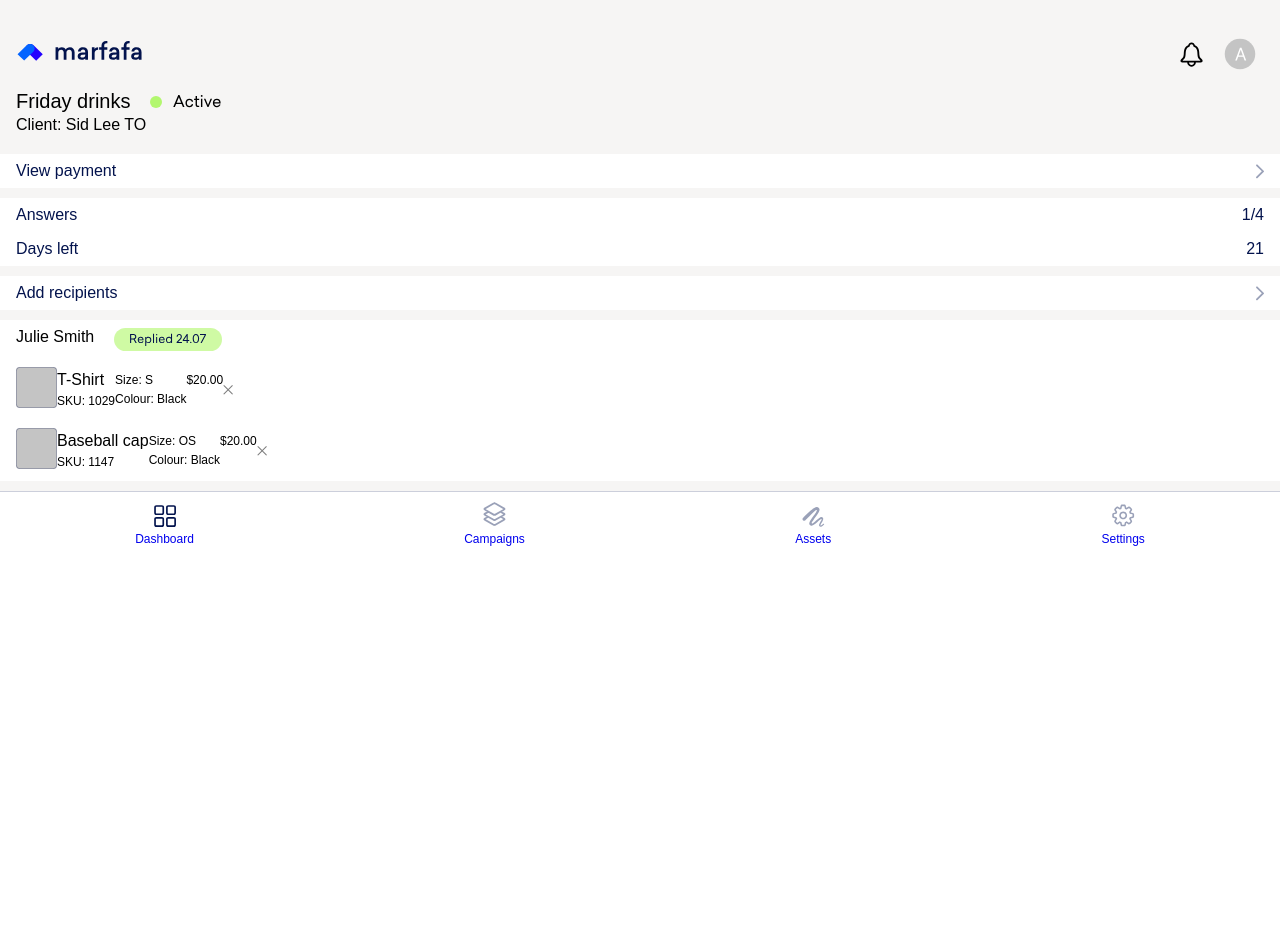
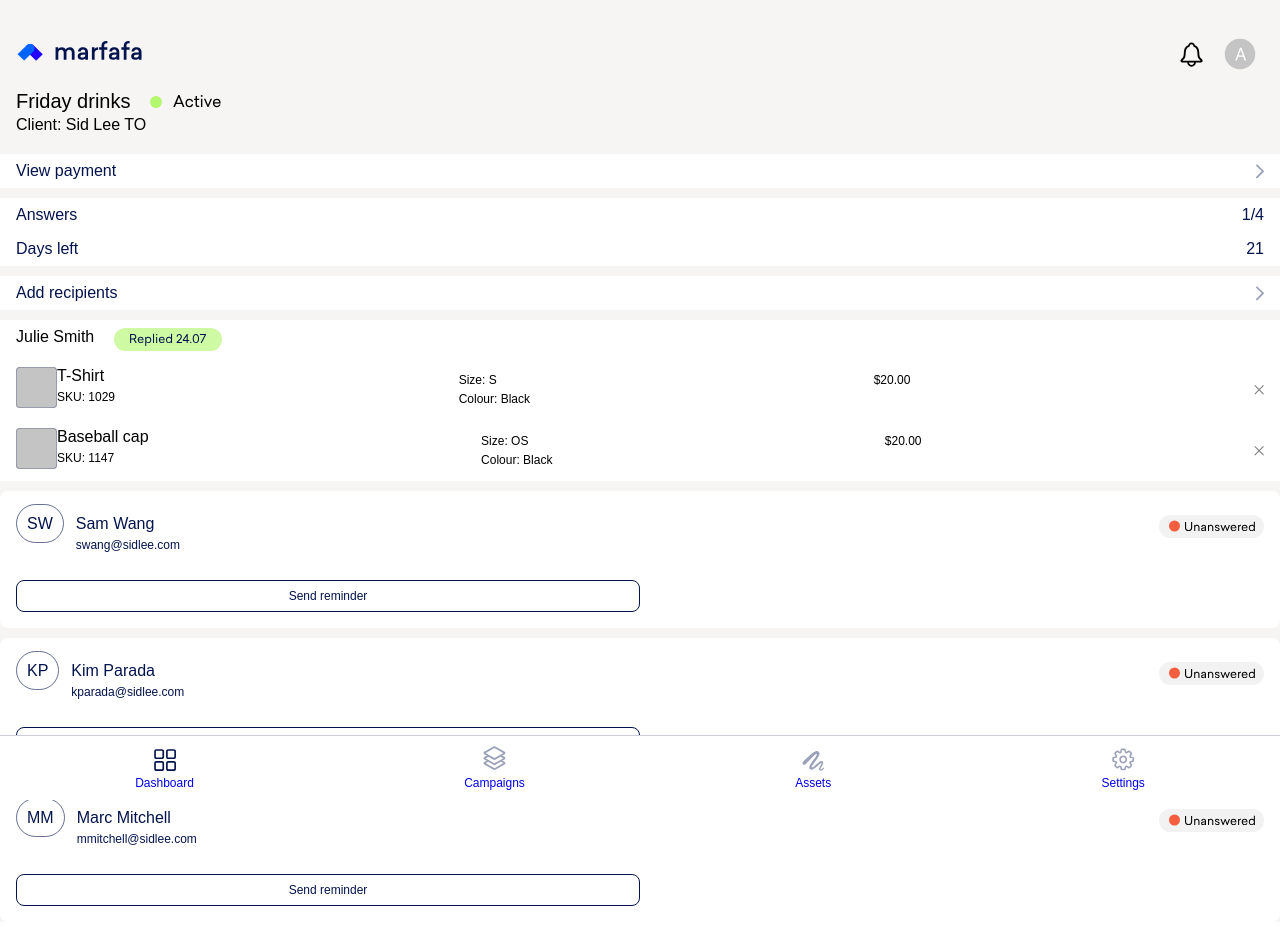
Before and after one commit to eddie-fashioni/marfafa, a React (Create React App) app: page /campaigndetails in a window 1280 px wide. Shown: the top 944 px of the page. Before the commit the page ends 800 px from the top, so only its background shows below. Built offline with nearby package versions, Linux system fonts and the light colour scheme.

Commit message:
Complete recipients info section

```diff
--- a/src/components/AddedRecipients/AddedRecipients.js
+++ b/src/components/AddedRecipients/AddedRecipients.js
@@ -15,6 +15,7 @@ const AddedRecipients = () => {
         />
       </div>
       <div className="recipients-item">
+        <div className="recipients-containerleft">
           <div className="recipients-item__icon">
             <img
               className="recipients-item__rectangle"
@@ -25,6 +26,7 @@ const AddedRecipients = () => {
           <div className="recipients-item__id">
             <span className="recipients-item__name">T-Shirt</span>
             <span className="recipients-item__number">SKU: 1029</span>
+          </div>
         </div>
         <div className="recipients-item__details">
           <span className="recipients-item__size">Size: S</span>
@@ -38,6 +40,7 @@ const AddedRecipients = () => {
         </div>
       </div>
       <div className="recipients-item">
+        <div className="recipients-containerleft">
           <div className="recipients-item__icon">
             <img
               className="recipients-item__rectangle"
@@ -48,6 +51,7 @@ const AddedRecipients = () => {
           <div className="recipients-item__id">
             <span className="recipients-item__name">Baseball cap</span>
             <span className="recipients-item__number">SKU: 1147</span>
+          </div>
         </div>
         <div className="recipients-item__details">
           <span className="recipients-item__size">Size: OS</span>
--- a/src/components/AddedRecipients/AddedRecipients.scss
+++ b/src/components/AddedRecipients/AddedRecipients.scss
@@ -3,7 +3,7 @@
 
 .recipients {
   background-color: $primary-color-grey;
-  padding: 10px 0;
+  padding-top: 10px;
 
   &-name {
     display: flex;
@@ -18,6 +18,7 @@
   &-item {
     display: flex;
     align-items: center;
+    justify-content: space-between;
     background-color: $primary-color-white;
     padding: 8px 16px;
 
@@ -45,4 +46,8 @@
       font-size: 12px;
     }
   }
+
+  &-containerleft {
+    display: flex;
+  }
 }
--- /dev/null
+++ b/src/components/RecipientsInfo/RecipientsInfo.js
@@ -0,0 +1,88 @@
+import "./RecipientsInfo.scss";
+import unanswered from "../../assets/icons/unanswered.svg";
+
+const RecipientsInfo = () => {
+  return (
+    <section className="recipientsinfo">
+      <div className="recipientsinfo-card">
+        <div className="recipientsinfo-container">
+          <div className="recipientsinfo-container__left">
+            <div className="recipientsinfo-avatar">
+              <span className="recipientsinfo-avatar__initials">SW</span>
+            </div>
+            <div className="recipientsinfo-details">
+              <span className="recipientsinfo__name">Sam Wang</span>
+              <span className="recipientsinfo__email">swang@sidlee.com</span>
+            </div>
+          </div>
+          <div className="recipientsinfo-status">
+            <img
+              className="recipientsinfo__unanswered"
+              src={unanswered}
+              alt="unanswered icon"
+            />
+          </div>
+        </div>
+        <div className="recipientsinfo-button">
+          <button className="recipientsinfo-button__reminder">
+            Send reminder
+          </button>
+        </div>
+      </div>
+      <div className="recipientsinfo-card">
+        <div className="recipientsinfo-container">
+          <div className="recipientsinfo-container__left">
+            <div className="recipientsinfo-avatar">
+              <span className="recipientsinfo-avatar__initials">KP</span>
+            </div>
+            <div className="recipientsinfo-details">
+              <span className="recipientsinfo__name">Kim Parada</span>
+              <span className="recipientsinfo__email">kparada@sidlee.com</span>
+            </div>
+          </div>
+          <div className="recipientsinfo-status">
+            <img
+              className="recipientsinfo__unanswered"
+              src={unanswered}
+              alt="unanswered icon"
+            />
+          </div>
+        </div>
+        <div className="recipientsinfo-button">
+          <button className="recipientsinfo-button__reminder">
+            Send reminder
+          </button>
+        </div>
+      </div>
+      <div className="recipientsinfo-card">
+        <div className="recipientsinfo-container">
+          <div className="recipientsinfo-container__left">
+            <div className="recipientsinfo-avatar">
+              <span className="recipientsinfo-avatar__initials">MM</span>
+            </div>
+            <div className="recipientsinfo-details">
+              <span className="recipientsinfo__name">Marc Mitchell</span>
+              <span className="recipientsinfo__email">
+                mmitchell@sidlee.com
+              </span>
+            </div>
+          </div>
+          <div className="recipientsinfo-status">
+            <img
+              className="recipientsinfo__unanswered"
+              src={unanswered}
+              alt="unanswered icon"
+            />
+          </div>
+        </div>
+        <div className="recipientsinfo-button">
+          <button className="recipientsinfo-button__reminder">
+            Send reminder
+          </button>
+        </div>
+      </div>
+    </section>
+  );
+};
+
+export default RecipientsInfo;
--- /dev/null
+++ b/src/components/RecipientsInfo/RecipientsInfo.scss
@@ -0,0 +1,61 @@
+@use "../../assets/styles/variables" as *;
+@use "../../assets/styles/mixins" as *;
+
+.recipientsinfo {
+  display: flex;
+  flex-direction: column;
+  background-color: $primary-color-grey;
+
+  &-title {
+    font-size: 20px;
+    padding-bottom: 16px;
+  }
+
+  &-card {
+    display: flex;
+    flex-direction: column;
+    color: $primary-color-navy;
+    background-color: $primary-color-white;
+    border-radius: 8px;
+    padding: 24px 16px 16px 16px;
+    margin-top: 10px;
+  }
+
+  &-container {
+    display: flex;
+    flex-direction: row;
+    justify-content: space-between;
+    padding-bottom: 12px;
+
+    &__left {
+      display: flex;
+    }
+  }
+
+  &-avatar__initials {
+    border: 0.5px solid rgba(3, 19, 77, 0.6);
+    border-radius: 50px;
+    padding: 10px;
+  }
+
+  &-details {
+    display: flex;
+    flex-direction: column;
+    padding-left: 12px;
+  }
+
+  &__email {
+    font-size: 12px;
+    padding: 5px 0 16px 0;
+  }
+
+  &-button__reminder {
+    background-color: $primary-color-white;
+    color: $primary-color-navy;
+    font-size: 12px;
+    width: 50%;
+    border: 0.5px solid $primary-color-navy;
+    border-radius: 8px;
+    padding: 8px;
+  }
+}
--- a/src/pages/CampaignDetails/CampaignDetails.js
+++ b/src/pages/CampaignDetails/CampaignDetails.js
@@ -4,6 +4,7 @@ import "./CampaignDetails.scss";
 import activeheader from "../../assets/icons/active-header.svg";
 import CampaignOptions from "../../components/CampaignOptions/CampaignOptions";
 import AddedRecipients from "../../components/AddedRecipients/AddedRecipients";
+import RecipientsInfo from "../../components/RecipientsInfo/RecipientsInfo";
 
 function CampaignDetails() {
   return (
@@ -19,6 +20,7 @@ function CampaignDetails() {
       </div>
       <CampaignOptions />
       <AddedRecipients />
+      <RecipientsInfo />
     </>
   );
 }
```
Also changed, not shown: src/assets/icons/unanswered.svg (added). Lines whose indentation alone changed are shown as unchanged.
